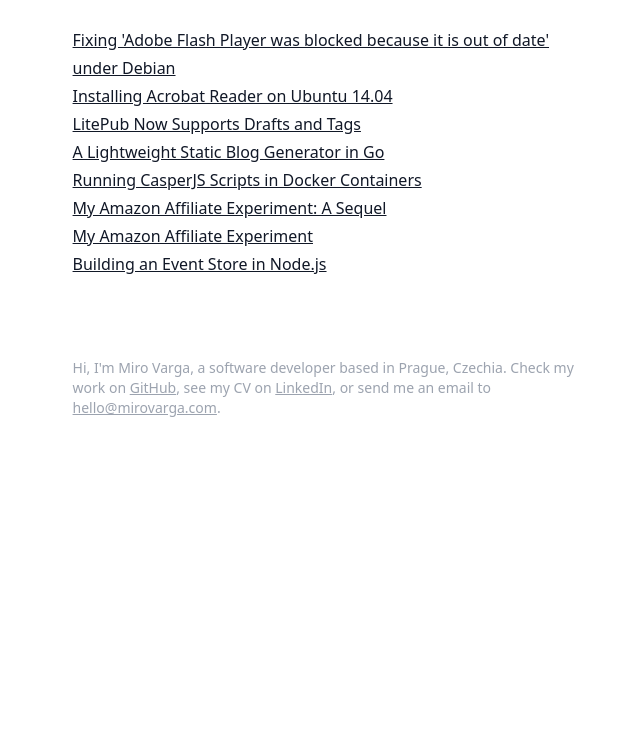
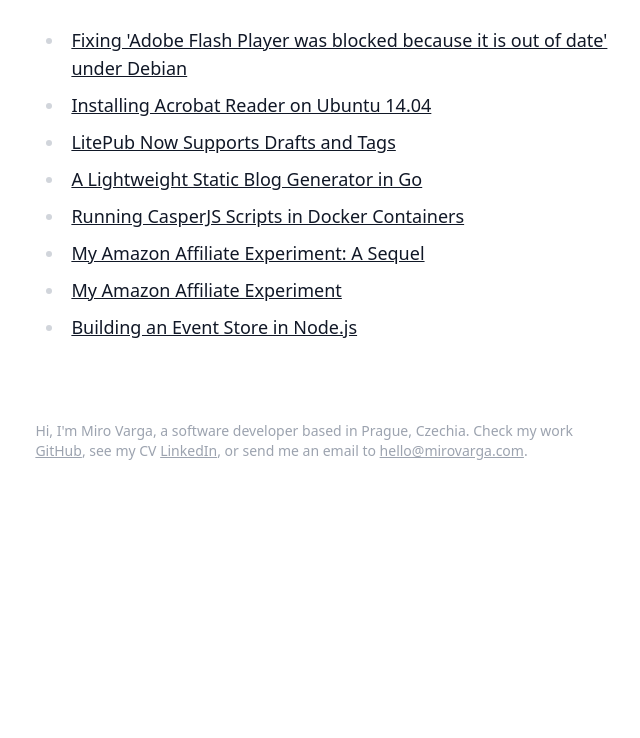
Before and after one commit to mirovarga/mirovarga.github.io, a plain HTML site: page index.html in a window 1280 px wide. Shown: the part 62-800 px from the top of the page, without its empty margins (310-950 px from the left). Drawn offline with Linux system fonts and the light colour scheme.

Commit message:
Small visual changes

```diff
--- a/index.html
+++ b/index.html
@@ -10,18 +10,18 @@
           <link href="/main.min.css" rel="stylesheet">
         </head>
 
-    <body class="container mx-auto px-10 prose">
+        <body class="container mx-auto px-10 prose lg:text-lg">
           <header class="mt-5 mb-10">
-        <a href=" /" class="no-underline text-gray-400">MIRO VARGA</a>
+            <a href="/" class="no-underline text-gray-400">MIRO VARGA</a>
           </header>
 
-      <article><section><a href="fixing-adobe-flash-player-was-blocked-because-it-is-out-of-date-under-debian.html">Fixing 'Adobe Flash Player was blocked because it is out of date' under Debian</a></section><section><a href="installing-acrobat-reader-on-ubuntu-14-04.html">Installing Acrobat Reader on Ubuntu 14.04</a></section><section><a href="litepub-now-supports-drafts-and-tags.html">LitePub Now Supports Drafts and Tags</a></section><section><a href="a-lightweight-static-blog-generator-in-go.html">A Lightweight Static Blog Generator in Go</a></section><section><a href="running-casperjs-scripts-in-docker-containers.html">Running CasperJS Scripts in Docker Containers</a></section><section><a href="my-amazon-affiliate-experiment-a-sequel.html">My Amazon Affiliate Experiment: A Sequel</a></section><section><a href="my-amazon-affiliate-experiment.html">My Amazon Affiliate Experiment</a></section><section><a href="building-an-event-store-in-node-js.html">Building an Event Store in Node.js</a></section></article>
+          <ul><li><a href="fixing-adobe-flash-player-was-blocked-because-it-is-out-of-date-under-debian.html">Fixing 'Adobe Flash Player was blocked because it is out of date' under Debian</a></li><li><a href="installing-acrobat-reader-on-ubuntu-14-04.html">Installing Acrobat Reader on Ubuntu 14.04</a></li><li><a href="litepub-now-supports-drafts-and-tags.html">LitePub Now Supports Drafts and Tags</a></li><li><a href="a-lightweight-static-blog-generator-in-go.html">A Lightweight Static Blog Generator in Go</a></li><li><a href="running-casperjs-scripts-in-docker-containers.html">Running CasperJS Scripts in Docker Containers</a></li><li><a href="my-amazon-affiliate-experiment-a-sequel.html">My Amazon Affiliate Experiment: A Sequel</a></li><li><a href="my-amazon-affiliate-experiment.html">My Amazon Affiliate Experiment</a></li><li><a href="building-an-event-store-in-node-js.html">Building an Event Store in Node.js</a></li></ul>
 
           <footer class="mt-20 mb-10 text-sm text-gray-400">
             Hi, I'm Miro Varga, a software developer based in Prague, Czechia.
-        Check my work on
+            Check my work
             <a href="https://github.com/mirovarga" class="text-inherit">GitHub</a>,
-        see my CV on
+            see my CV
             <a href="https://www.linkedin.com/in/miro-varga-670002187" class="text-inherit">LinkedIn</a>,
             or send me an email to
             <a href="mailto:hello@mirovarga.com" class="text-inherit">hello@mirovarga.com</a>.
```
Also changed, not shown: a-lightweight-static-blog-generator-in-go.html (+4 -4 lines), building-an-event-store-in-node-js.html (+4 -4 lines), fixing-adobe-flash-player-was-blocked-because-it-is-out-of-date-under-debian.html (+4 -4 lines), installing-acrobat-reader-on-ubuntu-14-04.html (+4 -4 lines), litepub-now-supports-drafts-and-tags.html (+4 -4 lines), my-amazon-affiliate-experiment-a-sequel.html (+4 -4 lines), my-amazon-affiliate-experiment.html (+4 -4 lines), running-casperjs-scripts-in-docker-containers.html (+4 -4 lines), main.min.css. Lines whose indentation alone changed are shown as unchanged.
